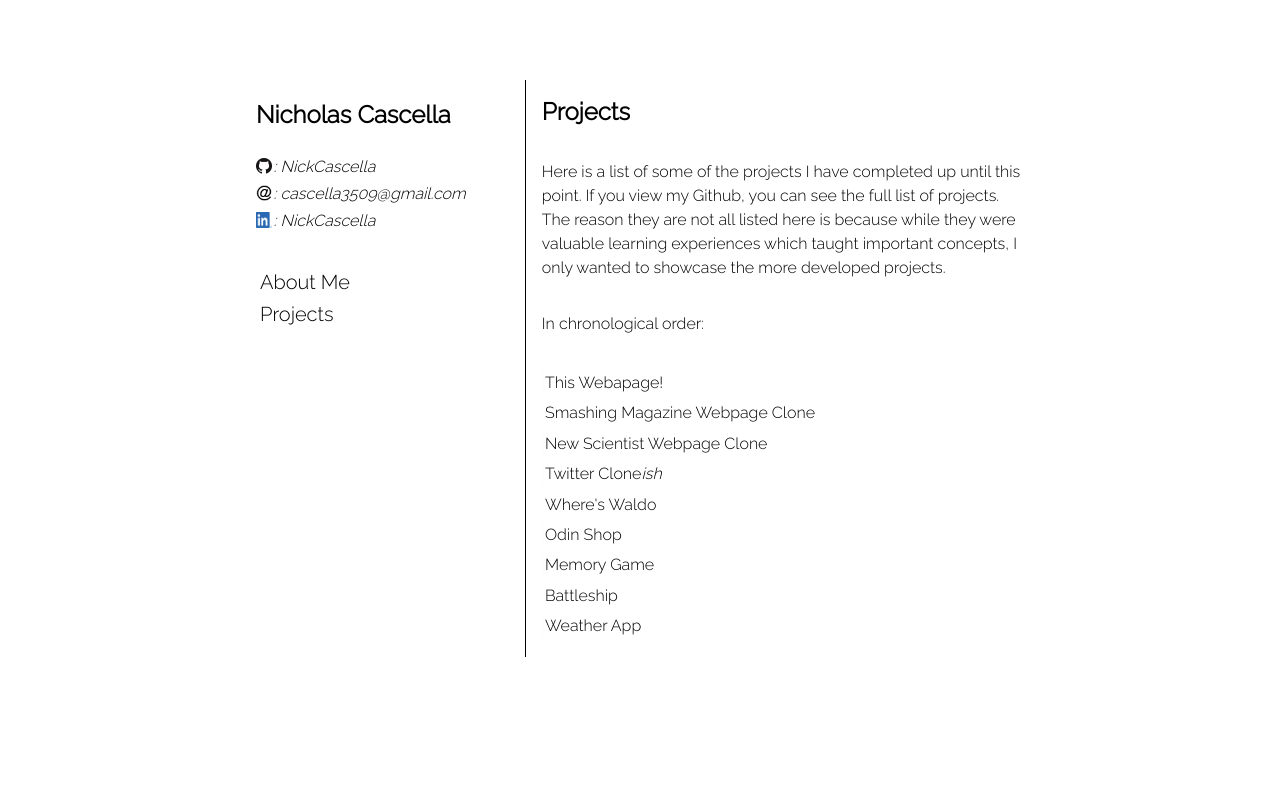
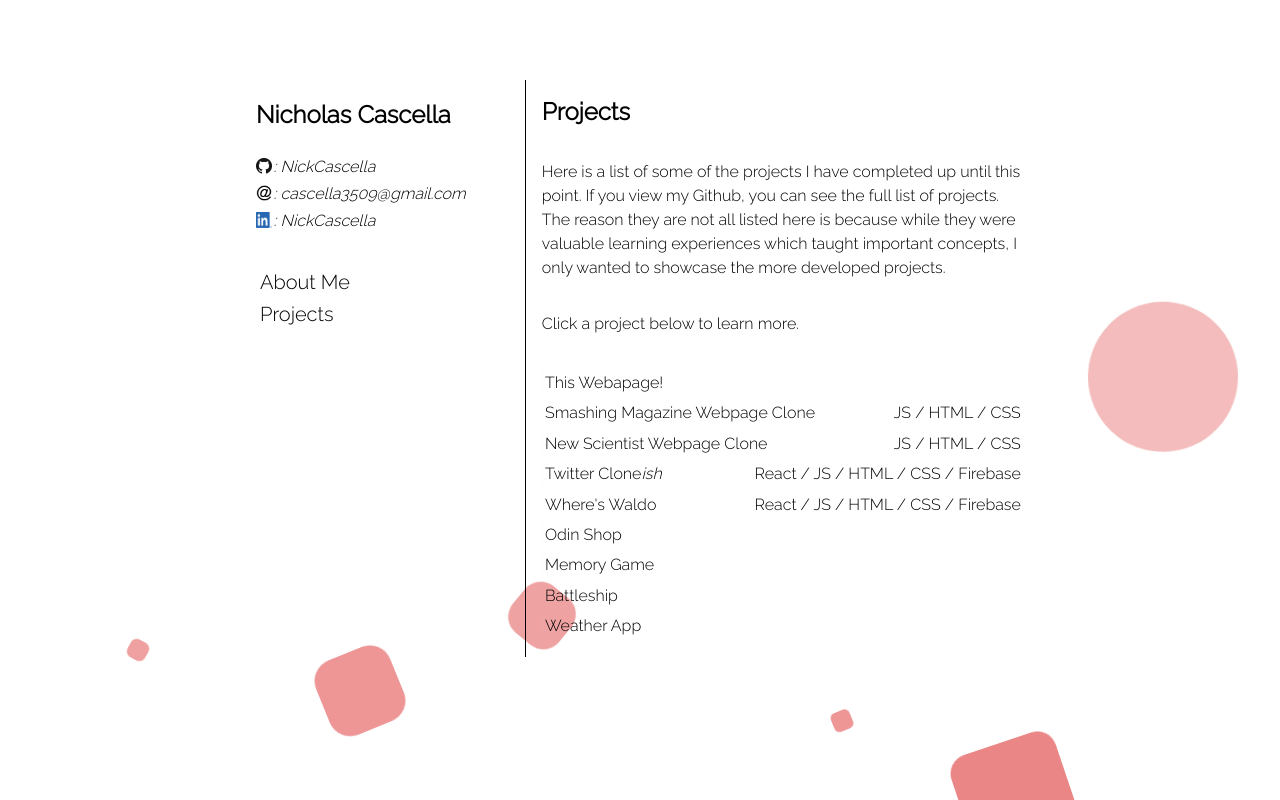
Before and after one commit to NickCascella/personal-website, a React (Create React App) app: page /home/Projects in a window 1280 px wide. Built offline with nearby package versions, Linux system fonts and the light colour scheme.

Commit message:
some minor asthetic changes

```diff
--- a/public/index.html
+++ b/public/index.html
@@ -24,7 +24,7 @@
       work correctly both with client-side routing and a non-root public URL.
       Learn how to configure a non-root public URL by running `npm run build`.
     -->
-    <title>React App</title>
+    <title>Nick's Personal Website</title>
   </head>
   <body>
     <noscript>You need to enable JavaScript to run this app.</noscript>
--- a/src/App.css
+++ b/src/App.css
@@ -64,3 +64,134 @@ a {
   justify-content: center;
   overflow-y: hidden;
 }
+
+/*
+=================
+BLOBS
+=================
+*/
+
+@import url("https://fonts.googleapis.com/css?family=Exo:400,700");
+
+.area {
+  background: rgba(255, 255, 255, 0.5);
+  width: 100%;
+  height: 100%;
+  z-index: -1000;
+  position: absolute;
+  margin: 0;
+  padding: 0;
+}
+
+.circles {
+  position: absolute;
+  top: 0;
+  left: 0;
+  width: 100%;
+  height: 100%;
+  overflow: hidden;
+  margin: 0;
+  padding: 0;
+}
+
+.circles li {
+  margin: 0;
+  padding: 0;
+  position: absolute;
+  display: block;
+  list-style: none;
+  width: 20px;
+  height: 20px;
+  background: rgba(224, 73, 73, 0.74);
+  animation: animate 25s linear infinite;
+  bottom: -150px;
+}
+
+.circles li:nth-child(1) {
+  left: 25%;
+  width: 80px;
+  height: 80px;
+  animation-delay: 0s;
+}
+
+.circles li:nth-child(2) {
+  left: 10%;
+  width: 20px;
+  height: 20px;
+  animation-delay: 2s;
+  animation-duration: 12s;
+}
+
+.circles li:nth-child(3) {
+  left: 70%;
+  width: 20px;
+  height: 20px;
+  animation-delay: 4s;
+}
+
+.circles li:nth-child(4) {
+  left: 40%;
+  width: 60px;
+  height: 60px;
+  animation-delay: 0s;
+  animation-duration: 18s;
+}
+
+.circles li:nth-child(5) {
+  left: 65%;
+  width: 20px;
+  height: 20px;
+  animation-delay: 0s;
+}
+
+.circles li:nth-child(6) {
+  left: 75%;
+  width: 110px;
+  height: 110px;
+  animation-delay: 3s;
+}
+
+.circles li:nth-child(7) {
+  left: 35%;
+  width: 150px;
+  height: 150px;
+  animation-delay: 7s;
+}
+
+.circles li:nth-child(8) {
+  left: 50%;
+  width: 25px;
+  height: 25px;
+  animation-delay: 15s;
+  animation-duration: 45s;
+}
+
+.circles li:nth-child(9) {
+  left: 20%;
+  width: 15px;
+  height: 15px;
+  animation-delay: 2s;
+  animation-duration: 35s;
+}
+
+.circles li:nth-child(10) {
+  left: 85%;
+  width: 150px;
+  height: 150px;
+  animation-delay: 0s;
+  animation-duration: 11s;
+}
+
+@keyframes animate {
+  0% {
+    transform: translateY(0) rotate(0deg);
+    opacity: 1;
+    border-radius: 10%;
+  }
+
+  100% {
+    transform: translateY(-1000px) rotate(720deg);
+    opacity: 0;
+    border-radius: 90%;
+  }
+}
--- a/src/App.js
+++ b/src/App.js
@@ -5,6 +5,20 @@ function App() {
   return (
     <div className="app">
       <HomePage></HomePage>
+      <div class="area">
+        <ul class="circles">
+          <li></li>
+          <li></li>
+          <li></li>
+          <li></li>
+          <li></li>
+          <li></li>
+          <li></li>
+          <li></li>
+          <li></li>
+          <li></li>
+        </ul>
+      </div>
     </div>
   );
 }
--- a/src/components/HomePage.css
+++ b/src/components/HomePage.css
@@ -58,23 +58,6 @@ a {
 
 .pageLinks li {
   width: 90%;
-  padding: 0.2em;
-  border-radius: 0.3em;
-  transition: 0.5s ease-in-out;
-  background: linear-gradient(
-    to left,
-    white 50%,
-    rgba(211, 211, 211, 0.52) 50%
-  );
-  background-size: 200% 100%;
-  background-position: right bottom;
-}
-
-.pageLinks li:hover {
-  background-position: left bottom;
-  transform: scale(1.05);
-  cursor: pointer;
-  font-weight: 900;
 }
 
 /*
--- a/src/components/HomePage.js
+++ b/src/components/HomePage.js
@@ -1,4 +1,5 @@
 import "../components/HomePage.css";
+import "../components/sharedFeatures.css";
 //DEEPENDENCIES
 import React from "react";
 import {
@@ -11,7 +12,7 @@ import {
 //COMPONENTS
 import AboutMe from "./AboutMe";
 import Projects from "./Projects";
-import { TwitterClone } from "./Projects";
+import { SmashingMagazineClone, TwitterClone } from "./Projects";
 //IMAGES
 import gitHubIcon from "../assets/images/homePage/GitHubLogo.png";
 import emailIcon from "../assets/images/homePage/emailIcon.PNG";
@@ -86,6 +87,9 @@ function HomePage() {
             <Route path="/home/Projects/TwitterClone">
               <TwitterClone></TwitterClone>
             </Route>
+            <Route path="/home/Projects/SmashingMagazine">
+              <SmashingMagazineClone></SmashingMagazineClone>
+            </Route>
           </Switch>
         </section>
       </Router>
--- a/src/components/Projects.css
+++ b/src/components/Projects.css
@@ -12,23 +12,8 @@
 }
 
 .projectsList li {
-  padding: 0.2em;
-  border-radius: 0.3em;
-  transition: 0.5s ease-in-out;
-  background: linear-gradient(
-    to left,
-    white 50%,
-    rgba(211, 211, 211, 0.52) 50%
-  );
-  background-size: 200% 100%;
-  background-position: right bottom;
-}
-
-.projectsList li:hover {
-  background-position: left bottom;
-  transform: scale(1.05);
-  cursor: pointer;
-  font-weight: 900;
+  display: flex;
+  justify-content: space-between;
 }
 
 /*
--- a/src/components/Projects.js
+++ b/src/components/Projects.js
@@ -1,6 +1,6 @@
 import "../components/Projects.css";
 import "../components/sharedFeatures.css";
-//DEEPENDENCIES
+//DEPENDENCIES
 import { Link } from "react-router-dom";
 
 function Projects() {
@@ -14,22 +14,66 @@ function Projects() {
         learning experiences which taught important concepts, I only wanted to
         showcase the more developed projects.
       </p>
-      <p>In chronological order:</p>
+      <p>Click a project below to learn more.</p>
       <ul aria-label="List of completed projects." className="projectsList">
         <li>This Webapage!</li>
-        <li>Smashing Magazine Webpage Clone</li>
-        <li>New Scientist Webpage Clone</li>
+        <Link className="projectTitle" to="/home/Projects/SmashingMagazine">
+          <li>
+            <span>Smashing Magazine Webpage Clone</span>{" "}
+            <span>JS / HTML / CSS</span>{" "}
+          </li>
+        </Link>
         <li>
-          <Link className="projectTitle" to="/home/Projects/TwitterClone">
-            Twitter Clone<i>ish</i>
-          </Link>
+          <span>New Scientist Webpage Clone</span>
+          <span>JS / HTML / CSS</span>
         </li>
-        <li>Where's Waldo</li>
+        <Link className="projectTitle" to="/home/Projects/TwitterClone">
+          <li>
+            <span>
+              Twitter Clone<i>ish</i>
+            </span>
+            <span>React / JS / HTML / CSS / Firebase</span>
+          </li>
+        </Link>
+        <li>
+          <span>Where's Waldo</span>{" "}
+          <span>React / JS / HTML / CSS / Firebase</span>
+        </li>
         <li>Odin Shop</li>
         <li>Memory Game</li>
         <li>Battleship</li>
         <li>Weather App</li>
       </ul>
+    </div>
+  );
+}
+
+function SmashingMagazineClone() {
+  return (
+    <div className="projectsPage specificProject fadeIn">
+      <h2>Smashing Magazine Clone</h2>
+      <h3>Project Description</h3>
+      <p>
+        A partial twitter clone using React front-end and a Firebase hosted
+        back-end, that attempts to emulate the core functions of tweeting and
+        user profiles. In this application you can:
+        <ul className="projectKeyFeatures">
+          <li>Sign in using your google account.</li>
+          <li>Post tweets to a global feed.</li>
+          <li>
+            Interact with other user tweets by liking, retweeting, and starting
+            reply chains.
+          </li>
+          <li>
+            Profile edits that alter previous tweets by the user such as
+            username, bio, profile picture, and profile background image.
+          </li>
+          <li>Follow/Unfollow other users and viewing their profiles.</li>
+        </ul>
+      </p>
+      <a className="projectLink" href="" target="_blank">
+        Twitter Link
+      </a>
     </div>
   );
 }
@@ -65,4 +109,4 @@ function TwitterClone() {
 }
 
 export default Projects;
-export { TwitterClone };
+export { TwitterClone, SmashingMagazineClone };
--- a/src/components/sharedFeatures.css
+++ b/src/components/sharedFeatures.css
@@ -32,9 +32,25 @@
   transform: scaleX(1);
 }
 
-@media only screen and (max-width: 1100px) {
-  .projectsPage,
-  .aboutMePage {
-    border-left: none;
-  }
+.pageLinks li,
+.projectsList li {
+  padding: 0.2em;
+  border-radius: 0.3em;
+  transition: 0.5s ease-in-out;
+  background: linear-gradient(
+    to left,
+    rgba(255, 255, 255, 0) 50%,
+    rgba(211, 211, 211, 0.52) 50%
+  );
+  background-size: 200% 100%;
+  background-position: right bottom;
 }
+
+.pageLinks li:hover,
+.projectsList li:hover {
+  background-position: left bottom;
+  transform: scale(1.02);
+  cursor: pointer;
+  font-weight: 900;
+  z-index: 9999;
+}
```
Also changed, not shown: 1 other file (tests, documents, lock files or other folders).
